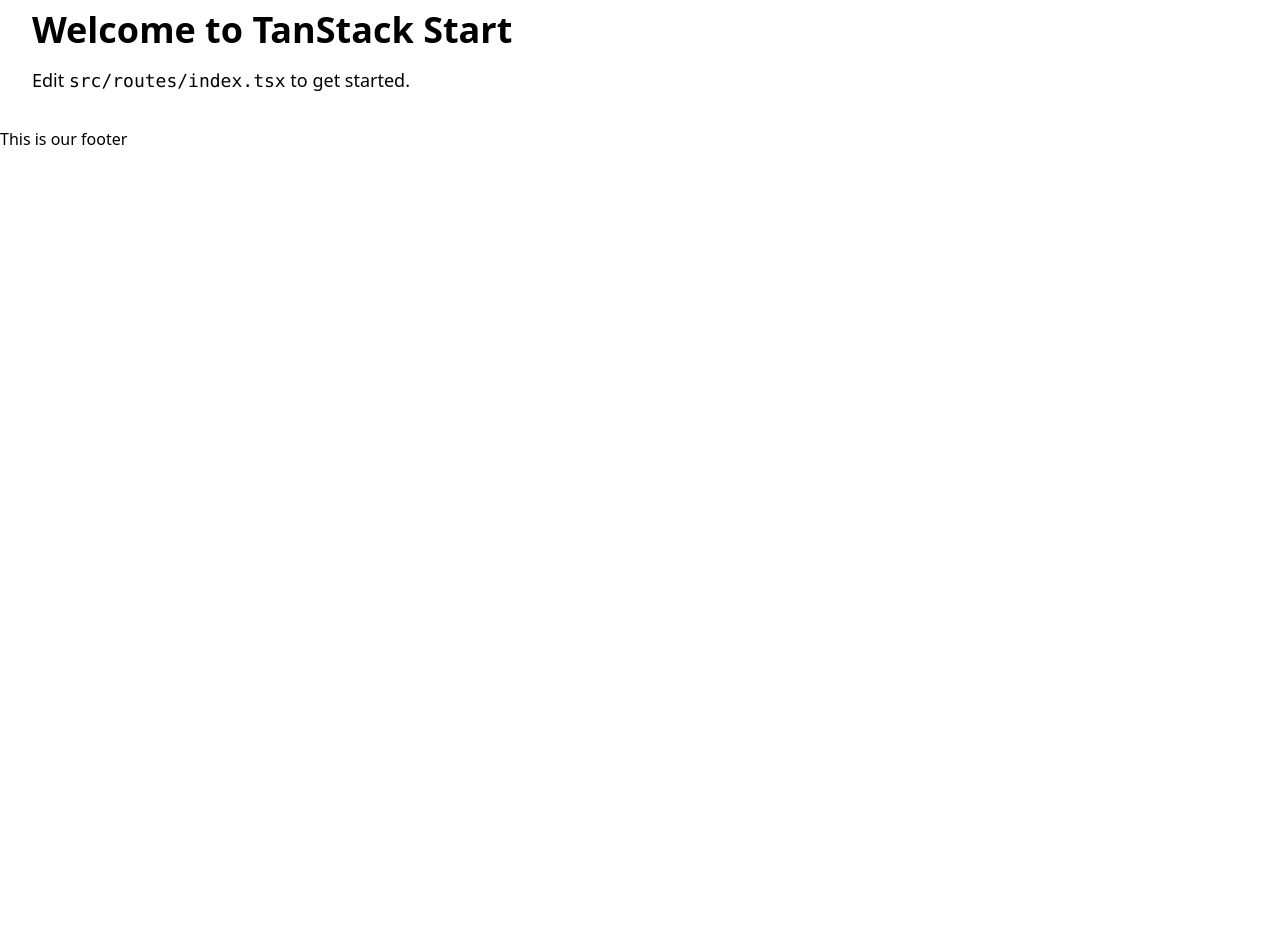
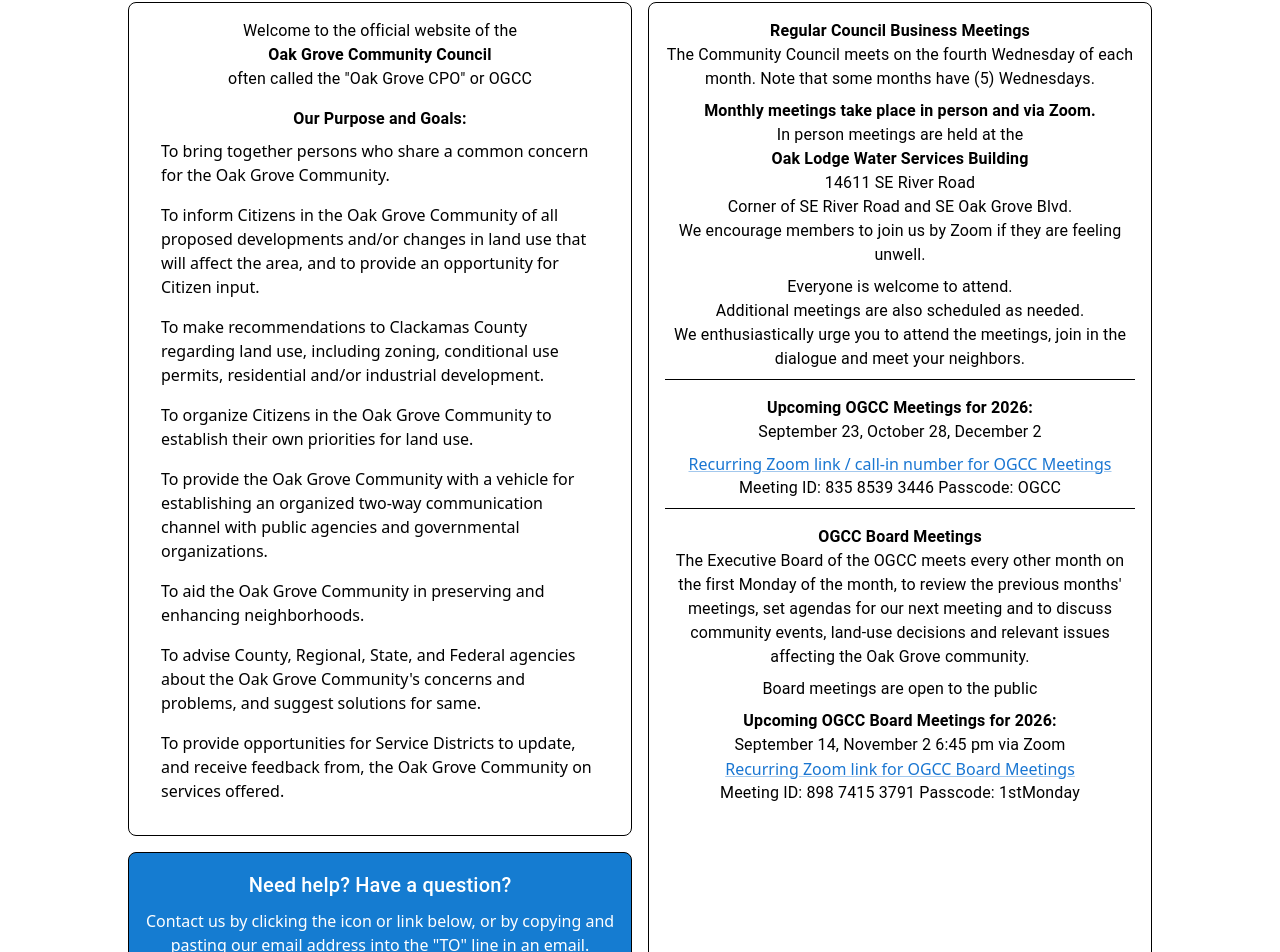
Before and after one commit to OakGroveCommunityCouncil/ogcc-site, a React (Vite) app in the folder OakGroveCommunityCouncil/Frontend/: page / in a window 1280 px wide. Shown: the part 471-1423 px from the top of the page. Before the commit the page ends 800 px from the top, so only its background shows below. Built offline with nearby package versions, Linux system fonts and the light colour scheme.

Commit message:
added home page content.

```diff
--- a/OakGroveCommunityCouncil/Frontend/package.json
+++ b/OakGroveCommunityCouncil/Frontend/package.json
@@ -21,6 +21,7 @@
   "dependencies": {
     "@emotion/react": "^11.14.0",
     "@emotion/styled": "^11.14.1",
+    "@mui/icons-material": "^9.5.0",
     "@mui/material": "^9.4.0",
     "@tailwindcss/vite": "^4.1.18",
     "@tanstack/react-devtools": "latest",
--- a/OakGroveCommunityCouncil/Frontend/src/routes/index.tsx
+++ b/OakGroveCommunityCouncil/Frontend/src/routes/index.tsx
@@ -1,14 +1,228 @@
+import {
+  Box,
+  IconButton,
+  Link,
+  List,
+  ListItem,
+  styled,
+  Typography,
+} from '@mui/material'
+import EmailOutlinedIcon from '@mui/icons-material/EmailOutlined'
 import { createFileRoute } from '@tanstack/react-router'
 
 export const Route = createFileRoute('/')({ component: Home })
 
 function Home() {
   return (
-    <div className="p-8">
-      <h1 className="text-4xl font-bold">Welcome to TanStack Start</h1>
-      <p className="mt-4 text-lg">
-        Edit <code>src/routes/index.tsx</code> to get started.
-      </p>
-    </div>
+    <Box sx={{ display: 'flex', justifyContent: 'center' }}>
+      <HomeContainer>
+        <Box
+          sx={{
+            gridColumn: 1,
+            textAlign: 'center',
+            border: '1px solid black',
+            borderRadius: '8px',
+            padding: '16px',
+          }}
+        >
+          <ContentSection>
+            <Typography>Welcome to the official website of the</Typography>
+            <Typography sx={{ fontWeight: 600 }}>
+              Oak Grove Community Council
+            </Typography>
+            <Typography>often called the "Oak Grove CPO" or OGCC</Typography>
+          </ContentSection>
+          <List>
+            <Typography sx={{ fontWeight: 600 }}>
+              Our Purpose and Goals:
+            </Typography>
+            <ListItem>
+              To bring together persons who share a common concern for the Oak
+              Grove Community.
+            </ListItem>
+            <ListItem>
+              To inform Citizens in the Oak Grove Community of all proposed
+              developments and/or changes in land use that will affect the area,
+              and to provide an opportunity for Citizen input.
+            </ListItem>
+            <ListItem>
+              To make recommendations to Clackamas County regarding land use,
+              including zoning, conditional use permits, residential and/or
+              industrial development.
+            </ListItem>
+            <ListItem>
+              To organize Citizens in the Oak Grove Community to establish their
+              own priorities for land use.
+            </ListItem>
+            <ListItem>
+              To provide the Oak Grove Community with a vehicle for establishing
+              an organized two-way communication channel with public agencies
+              and governmental organizations.
+            </ListItem>
+            <ListItem>
+              To aid the Oak Grove Community in preserving and enhancing
+              neighborhoods.
+            </ListItem>
+            <ListItem>
+              To advise County, Regional, State, and Federal agencies about the
+              Oak Grove Community's concerns and problems, and suggest solutions
+              for same.
+            </ListItem>
+            <ListItem>
+              To provide opportunities for Service Districts to update, and
+              receive feedback from, the Oak Grove Community on services
+              offered.
+            </ListItem>
+          </List>
+        </Box>
+        <Box
+          sx={{
+            gridColumn: 1,
+            textAlign: 'center',
+            border: '1px solid black',
+            borderRadius: '8px',
+            padding: '16px',
+            backgroundColor: 'rgb(21, 124, 209)',
+            color: 'white',
+          }}
+        >
+          <ContentSection>
+            <Typography variant="h6">Need help? Have a question?</Typography>
+          </ContentSection>
+          <ContentSection>
+            Contact us by clicking the icon or link below, or by copying and
+            pasting our email address into the "TO" line in an email.
+          </ContentSection>
+          <ContentSection>
+            <IconButton
+              href="mailto:contact@oakgrovecpo.org"
+              target="_self"
+              sx={{ color: '#E6EB0F' }}
+            >
+              <EmailOutlinedIcon fontSize="large" />
+            </IconButton>
+          </ContentSection>
+          <Link
+            href="mailto:contact@oakgrovecpo.org"
+            target="_self"
+            sx={{ color: 'white' }}
+          >
+            contact@oakgrovecpo.org
+          </Link>
+        </Box>
+        <Box
+          sx={{
+            gridColumn: 2,
+            gridRow: '1 / 3',
+            textAlign: 'center',
+            border: '1px solid black',
+            borderRadius: '8px',
+            padding: '16px',
+          }}
+        >
+          <ContentSection>
+            <Typography sx={{ fontWeight: 600 }}>
+              Regular Council Business Meetings
+            </Typography>
+            <Typography>
+              The Community Council meets on the fourth Wednesday of each month.
+              Note that some months have (5) Wednesdays.
+            </Typography>
+          </ContentSection>
+          <ContentSection>
+            <Typography sx={{ fontWeight: 600 }}>
+              Monthly meetings take place in person and via Zoom.
+            </Typography>
+            <Typography>In person meetings are held at the</Typography>
+            <Typography sx={{ fontWeight: 600 }}>
+              Oak Lodge Water Services Building
+            </Typography>
+            <Typography>14611 SE River Road</Typography>
+            <Typography>
+              Corner of SE River Road and SE Oak Grove Blvd.
+            </Typography>
+            <Typography>
+              We encourage members to join us by Zoom if they are feeling
+              unwell.
+            </Typography>
+          </ContentSection>
+          <ContentSection>
+            <Typography>Everyone is welcome to attend.</Typography>
+            <Typography>
+              Additional meetings are also scheduled as needed.
+            </Typography>
+            <Typography>
+              We enthusiastically urge you to attend the meetings, join in the
+              dialogue and meet your neighbors.
+            </Typography>
+          </ContentSection>
+          <StyledHr />
+          <ContentSection>
+            <Typography sx={{ fontWeight: 600 }}>
+              Upcoming OGCC Meetings for 2026:
+            </Typography>
+            <Typography>September 23, October 28, December 2</Typography>
+          </ContentSection>
+          <ContentSection>
+            <Link
+              href="https://us06web.zoom.us/j/83585393446?pwd=RFLO1BArRalbJVMoaIl4nRuY6LAz4R.1"
+              target="_blank"
+              rel="noopener noreferrer"
+            >
+              Recurring Zoom link / call-in number for OGCC Meetings
+            </Link>
+            <Typography>Meeting ID: 835 8539 3446 Passcode: OGCC</Typography>
+          </ContentSection>
+          <StyledHr />
+          <ContentSection>
+            <Typography sx={{ fontWeight: 600 }}>
+              OGCC Board Meetings
+            </Typography>
+            <Typography>
+              The Executive Board of the OGCC meets every other month on the
+              first Monday of the month, to review the previous months'
+              meetings, set agendas for our next meeting and to discuss
+              community events, land-use decisions and relevant issues affecting
+              the Oak Grove community.
+            </Typography>
+          </ContentSection>
+          <ContentSection>
+            <Typography>Board meetings are open to the public</Typography>
+          </ContentSection>
+          <ContentSection>
+            <Typography sx={{ fontWeight: 600 }}>
+              Upcoming OGCC Board Meetings for 2026:
+            </Typography>
+            <Typography>September 14, November 2 6:45 pm via Zoom</Typography>
+            <Link
+              href="https://us02web.zoom.us/j/89874153791?pwd=R3h6NTg4RkpQKy9UNXpuNEpOWDZLdz09"
+              target="_blank"
+              rel="noopener noreferrer"
+            >
+              Recurring Zoom link for OGCC Board Meetings
+            </Link>
+            <Typography>
+              Meeting ID: 898 7415 3791 Passcode: 1stMonday
+            </Typography>
+          </ContentSection>
+        </Box>
+      </HomeContainer>
+    </Box>
   )
 }
+
+const HomeContainer = styled(Box)({
+  display: 'grid',
+  gridTemplateColumns: '1fr 1fr',
+  gap: '16px',
+  width: '80%',
+  margin: '24px',
+})
+
+const ContentSection = styled(Box)({
+  marginBottom: '8px',
+})
+
+const StyledHr = styled('hr')({
+  marginBottom: '16px',
+})
```
Also changed, not shown: 1 other file (tests, documents, lock files or other folders).
